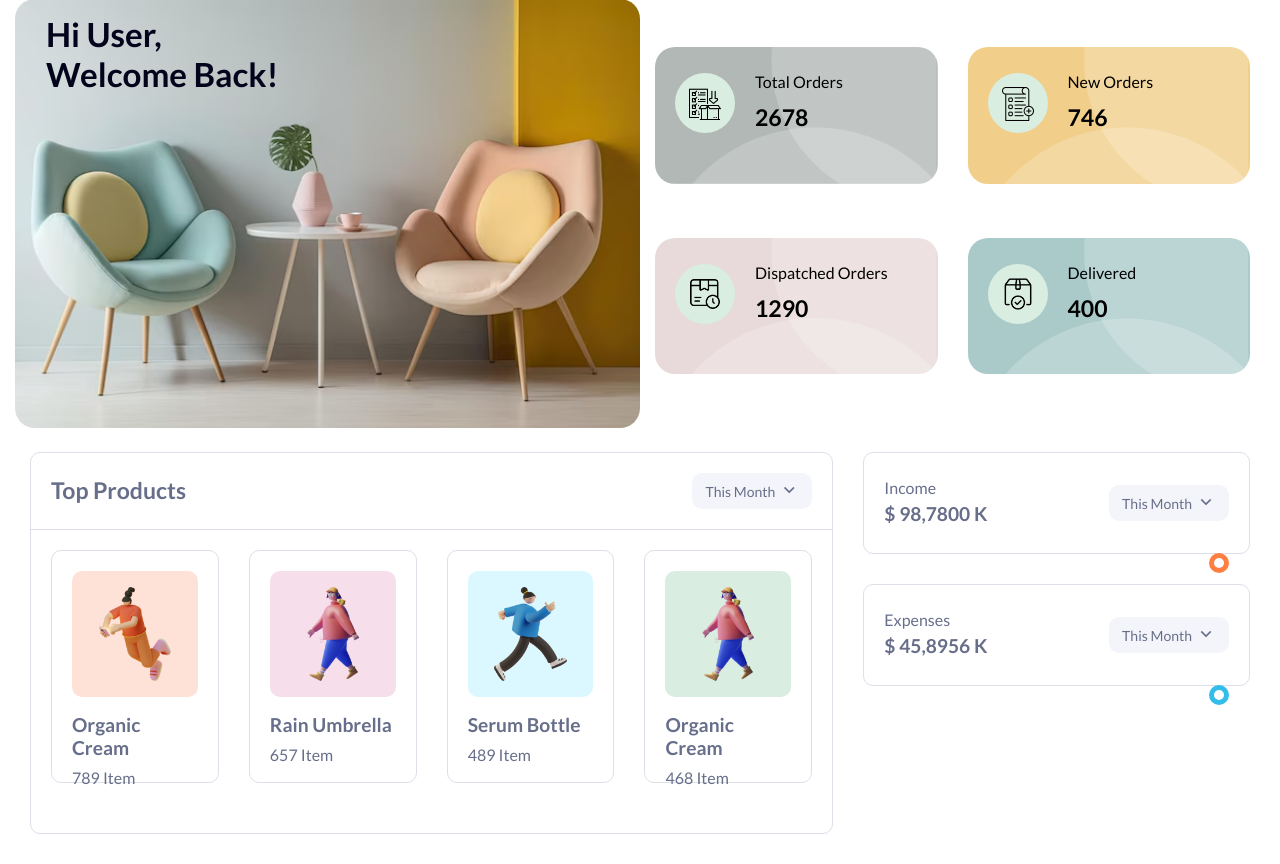
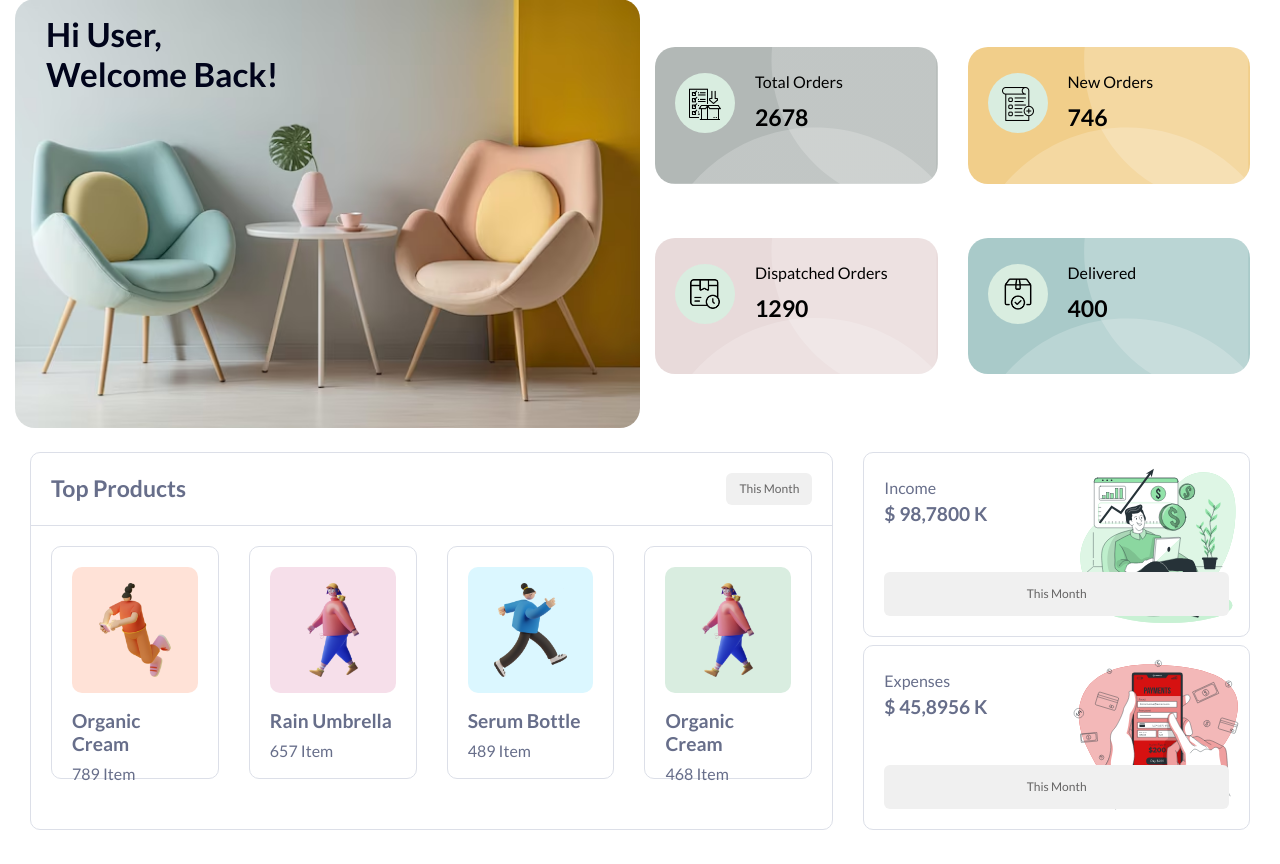
Before and after one commit to NimeshBabu/Inventory_Project, a PHP site: page /dashboard.html in a window 1280 px wide. Shown: the part 101-965 px from the top of the page. After the commit the page ends 931 px from the top, so only its background shows below. Run offline with PHP 8.4, Linux system fonts and the light colour scheme; some libraries are stand-ins or nearby versions.

Commit message:
For pulling

```diff
--- a/dashboard.html
+++ b/dashboard.html
@@ -359,36 +359,25 @@
                         </div>
                     </div>
                 </div>
-                <div class="row ">
-                    <div class="col-lg-8 ">
-                        <div class="card card-block card-stretch card-height">
+                <div class="row d-flex align-items-stretch">
+                    <!-- Top Products Section (8 columns) -->
+                    <div class="col-lg-8 d-flex flex-column">
+                        <div class="card card-block card-stretch card-height flex-grow-1">
                             <div class="card-header d-flex align-items-center justify-content-between">
                                 <div class="header-title">
                                     <h4 class="card-title">Top Products</h4>
                                 </div>
-                                <div class="card-header-toolbar d-flex align-items-center">
-                                    <div class="dropdown">
-                                        <span class="dropdown-toggle dropdown-bg btn" id="dropdownMenuButton006"
-                                            data-toggle="dropdown">
-                                            This Month<i class="ri-arrow-down-s-line ml-1"></i>
-                                        </span>
-                                        <div class="dropdown-menu dropdown-menu-right shadow-none"
-                                            aria-labelledby="dropdownMenuButton006">
-                                            <a class="dropdown-item" href="#">Year</a>
-                                            <a class="dropdown-item" href="#">Month</a>
-                                            <a class="dropdown-item" href="#">Week</a>
-                                        </div>
-                                    </div>
-                                </div>
+                                <button class="btn" style="background-color: #f0f0f0; color: #656464; font-weight: 500; font-size: 12px; border-radius: 6px; padding: 6px 12px; cursor: default;">
+                                    This Month
+                                </button>
                             </div>
                             <div class="card-body">
                                 <ul class="list-unstyled row top-product mb-0">
-                                    <li class="col-lg-3 ">
+                                    <li class="col-lg-3">
                                         <div class="card card-block card-stretch card-height mb-0">
                                             <div class="card-body">
                                                 <div class="bg-warning-light rounded">
-                                                    <img src="./assets/images/product/01.png"
-                                                        class="style-img img-fluid m-auto p-3" alt="image">
+                                                    <img src="./assets/images/product/01.png" class="style-img img-fluid m-auto p-3" alt="image">
                                                 </div>
                                                 <div class="style-text text-left mt-3">
                                                     <h5 class="mb-1">Organic Cream</h5>
@@ -401,8 +390,7 @@
                                         <div class="card card-block card-stretch card-height mb-0">
                                             <div class="card-body">
                                                 <div class="bg-danger-light rounded">
-                                                    <img src="./assets/images/product/02.png"
-                                                        class="style-img img-fluid m-auto p-3" alt="image">
+                                                    <img src="./assets/images/product/02.png" class="style-img img-fluid m-auto p-3" alt="image">
                                                 </div>
                                                 <div class="style-text text-left mt-3">
                                                     <h5 class="mb-1">Rain Umbrella</h5>
@@ -415,8 +403,7 @@
                                         <div class="card card-block card-stretch card-height mb-0">
                                             <div class="card-body">
                                                 <div class="bg-info-light rounded">
-                                                    <img src="./assets/images/product/03.png"
-                                                        class="style-img img-fluid m-auto p-3" alt="image">
+                                                    <img src="./assets/images/product/03.png" class="style-img img-fluid m-auto p-3" alt="image">
                                                 </div>
                                                 <div class="style-text text-left mt-3">
                                                     <h5 class="mb-1">Serum Bottle</h5>
@@ -429,8 +416,7 @@
                                         <div class="card card-block card-stretch card-height mb-0">
                                             <div class="card-body">
                                                 <div class="bg-success-light rounded">
-                                                    <img src="./assets/images/product/02.png"
-                                                        class="style-img img-fluid m-auto p-3" alt="image">
+                                                    <img src="./assets/images/product/02.png" class="style-img img-fluid m-auto p-3" alt="image">
                                                 </div>
                                                 <div class="style-text text-left mt-3">
                                                     <h5 class="mb-1">Organic Cream</h5>
@@ -443,59 +429,44 @@
                             </div>
                         </div>
                     </div>
-                    <div class="col-lg-4">
-                        <div class="card card-block card-stretch card-height-helf">
-                            <div class="card-body">
-                                <div class="d-flex align-items-top justify-content-between">
-                                    <div class="">
-                                        <p class="mb-0">Income</p>
-                                        <h5>$ 98,7800 K</h5>
-                                    </div>
-                                    <div class="card-header-toolbar d-flex align-items-center">
-                                        <div class="dropdown">
-                                            <span class="dropdown-toggle dropdown-bg btn" id="dropdownMenuButton003"
-                                                data-toggle="dropdown">
-                                                This Month<i class="ri-arrow-down-s-line ml-1"></i>
-                                            </span>
-                                            <div class="dropdown-menu dropdown-menu-right shadow-none"
-                                                aria-labelledby="dropdownMenuButton003">
-                                                <a class="dropdown-item" href="#">Year</a>
-                                                <a class="dropdown-item" href="#">Month</a>
-                                                <a class="dropdown-item" href="#">Week</a>
-                                            </div>
-                                        </div>
-                                    </div>
+
+                    <!-- Income & Expenses Section (4 columns) -->
+                    <div class="col-lg-4 d-flex flex-column">
+                        <!-- Income Card -->
+                        <div class="card card-block card-stretch card-height mb-2">
+                            <div class="card-body d-flex flex-column"
+                                 style="background: url(./assets/Revenue-bro.svg); background-size: contain; background-position: right; background-repeat: no-repeat; height: 100%;">
+                                <div class="flex-grow-1">
+                                    <p class="mb-0">Income</p>
+                                    <h5>$ 98,7800 K</h5>
                                 </div>
-                                <div id="layout1-chart-3" class="layout-chart-1 mb-0"></div>
+                                <button class="btn w-100 mr-4"
+                                        style="background-color: #f0f0f0; color: #656464; font-weight: 500; font-size: 12px; border-radius: 6px; padding: 12px; cursor: default;">
+                                    This Month
+                                </button>
                             </div>
                         </div>
-                        <div class="card card-block card-stretch card-height-helf">
-                            <div class="card-body">
-                                <div class="d-flex align-items-top justify-content-between">
-                                    <div class="">
-                                        <p class="mb-0">Expenses</p>
-                                        <h5>$ 45,8956 K</h5>
-                                    </div>
-                                    <div class="card-header-toolbar d-flex align-items-center">
-                                        <div class="dropdown">
-                                            <span class="dropdown-toggle dropdown-bg btn" id="dropdownMenuButton004"
-                                                data-toggle="dropdown">
-                                                This Month<i class="ri-arrow-down-s-line ml-1"></i>
-                                            </span>
-                                            <div class="dropdown-menu dropdown-menu-right shadow-none"
-                                                aria-labelledby="dropdownMenuButton004">
-                                                <a class="dropdown-item" href="#">Year</a>
-                                                <a class="dropdown-item" href="#">Month</a>
-                                                <a class="dropdown-item" href="#">Week</a>
-                                            </div>
-                                        </div>
-                                    </div>
+
+                        <!-- Expenses Card -->
+                        <div class="card card-block card-stretch card-height">
+                            <div class="card-body d-flex flex-column"
+                                 style="background: url(./assets/expense1.svg); background-size: contain; background-position: right; background-repeat: no-repeat; height: 100%;">
+                                <div class="flex-grow-1">
+                                    <p class="mb-0">Expenses</p>
+                                    <h5>$ 45,8956 K</h5>
                                 </div>
-                                <div id="layout1-chart-4" class="layout-chart-2 mb-0"></div>
+                                <button class="btn w-100"
+                                        style="background-color: #f0f0f0; color: #656464; font-weight: 500; font-size: 12px; border-radius: 6px; padding: 12px; cursor: default;">
+                                    This Month
+                                </button>
                             </div>
                         </div>
                     </div>
+
+
+
                 </div>
+
             </div>
             <!-- Page end  -->
         </div>
@@ -514,7 +485,7 @@
     <script src="./js/table-treeview.js"></script>
 
     <!-- Chart Custom JavaScript -->
-    <script async src="./js/chart-custom.js"></script>
+    <!-- <script async src="./js/chart-custom.js"></script> -->
 
 
     <!-- app JavaScript -->
```
Also changed, not shown: assets/Money income-bro.svg (added), assets/Revenue-bro.svg (added), assets/expense.svg (added), assets/expense1.svg (added), css/backend.css.
